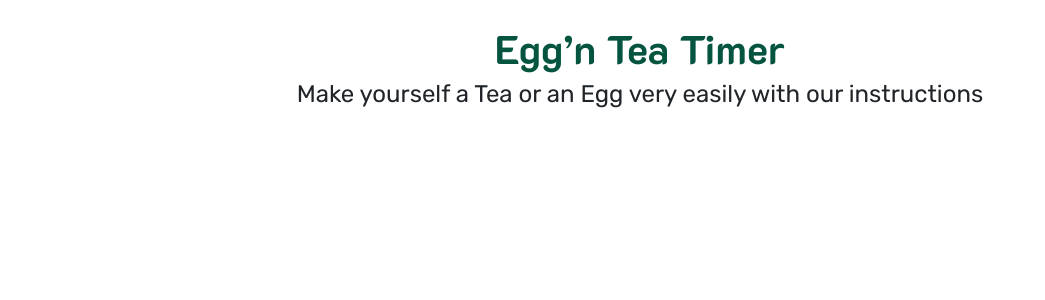
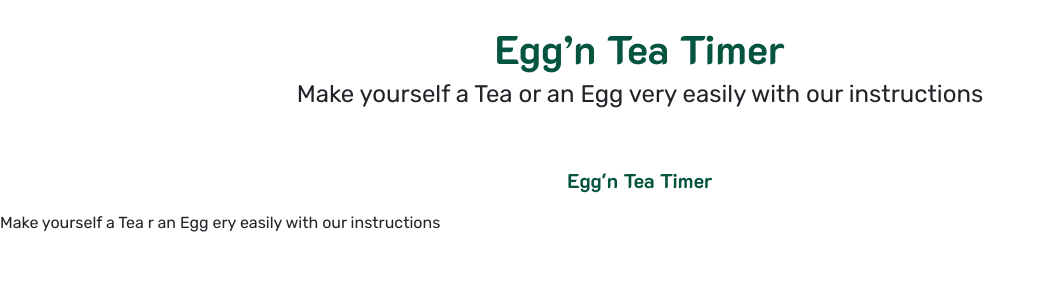
Before and after one commit to marionddnn/EggTeaTimer, a Svelte app: page / in a window 1280 px wide. Shown: the top 300 px of the page, without its empty margins (0-1045 px from the left). Built offline with nearby package versions, Linux system fonts and the light colour scheme.

Commit message:
component subproduct

```diff
--- a/src/App.svelte
+++ b/src/App.svelte
@@ -1,8 +1,34 @@
 <script>
 	import Header from './components/Header.svelte';
+
 </script>
 
 <Header></Header>
 <main>
 	<!-- MAIN -->
 </main>
+	<div>
+		<p class="title">Egg'n Tea Timer</p>
+		<p>Make yourself a Tea r an Egg ery easily with our instructions</p>
+	</div>
+
+<style>
+	main {
+		padding: 1em;
+		max-width: 240px;
+		margin: 0 auto;
+	}
+
+	.title {
+		color: #04543F;
+		font-size: 20px;
+		font-weight: bold;
+		text-align: center;
+	}
+
+	@media (min-width: 640px) {
+		main {
+			max-width: none;
+		}
+	}
+</style>
--- /dev/null
+++ b/src/components/ProductsType.svelte
@@ -0,0 +1,38 @@
+<script>
+</script>
+
+<main>
+    <div class="subProduct">
+        <img src="image.png" alt="productImg"/>
+        <div>
+            <h2>Nom du produit</h2>
+             <p>Description</p>
+        </div>
+    </div>
+</main>
+
+<style>
+	main {
+		padding: 1em;
+		max-width: 240px;
+		margin: 0 auto;
+	}
+
+	.subProduct {
+	    display:flex;
+	    flex-direction:row;
+	}
+
+	h2 {
+		color: #ff3e00;
+		text-transform: uppercase;
+		font-size: 30px;
+		font-weight: 100;
+	}
+
+	@media (min-width: 640px) {
+		main {
+			max-width: none;
+		}
+	}
+</style>
```
Also changed, not shown: src/components/Products.svelte (added, +15 -0 lines), 1 other file (tests, documents, lock files or other folders).
